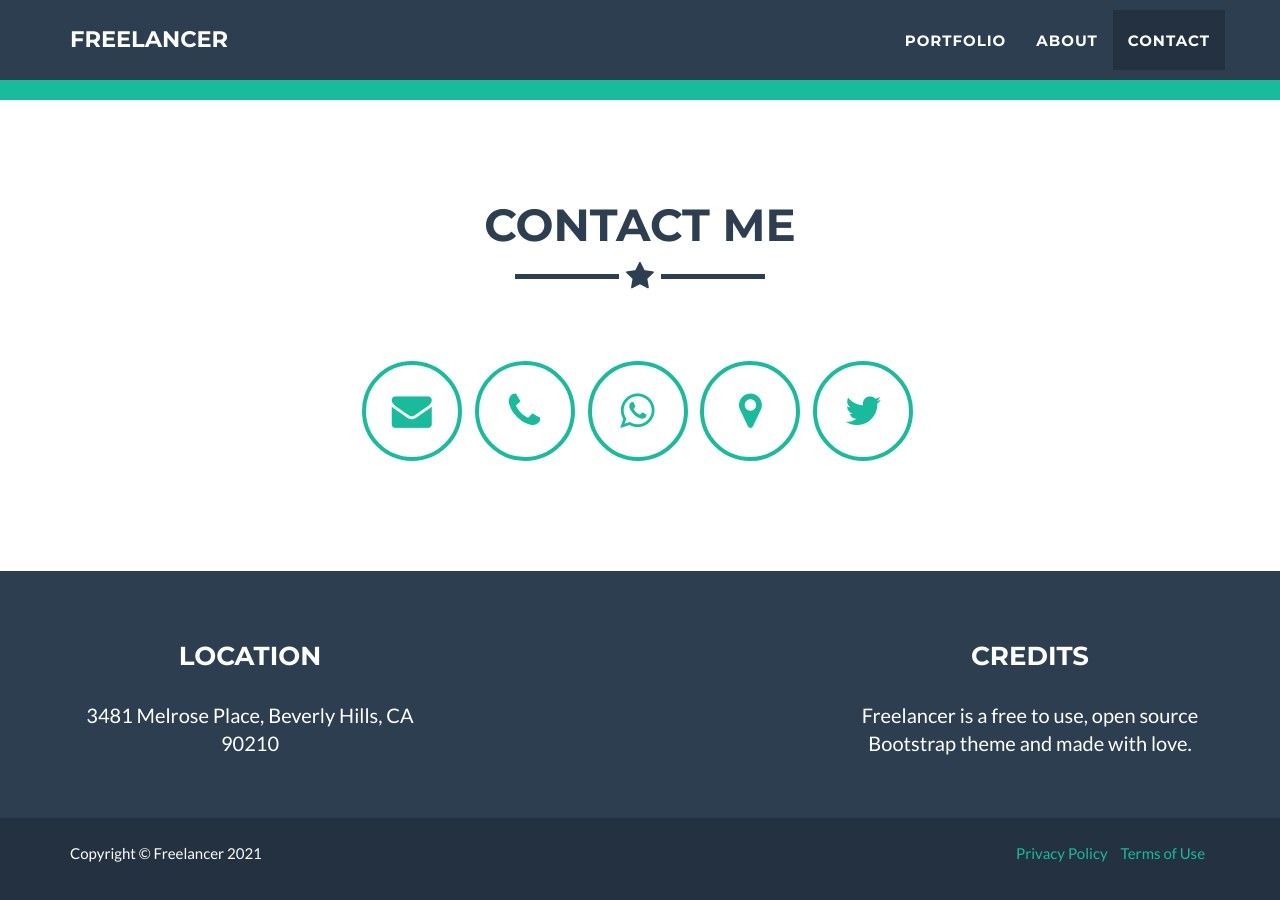
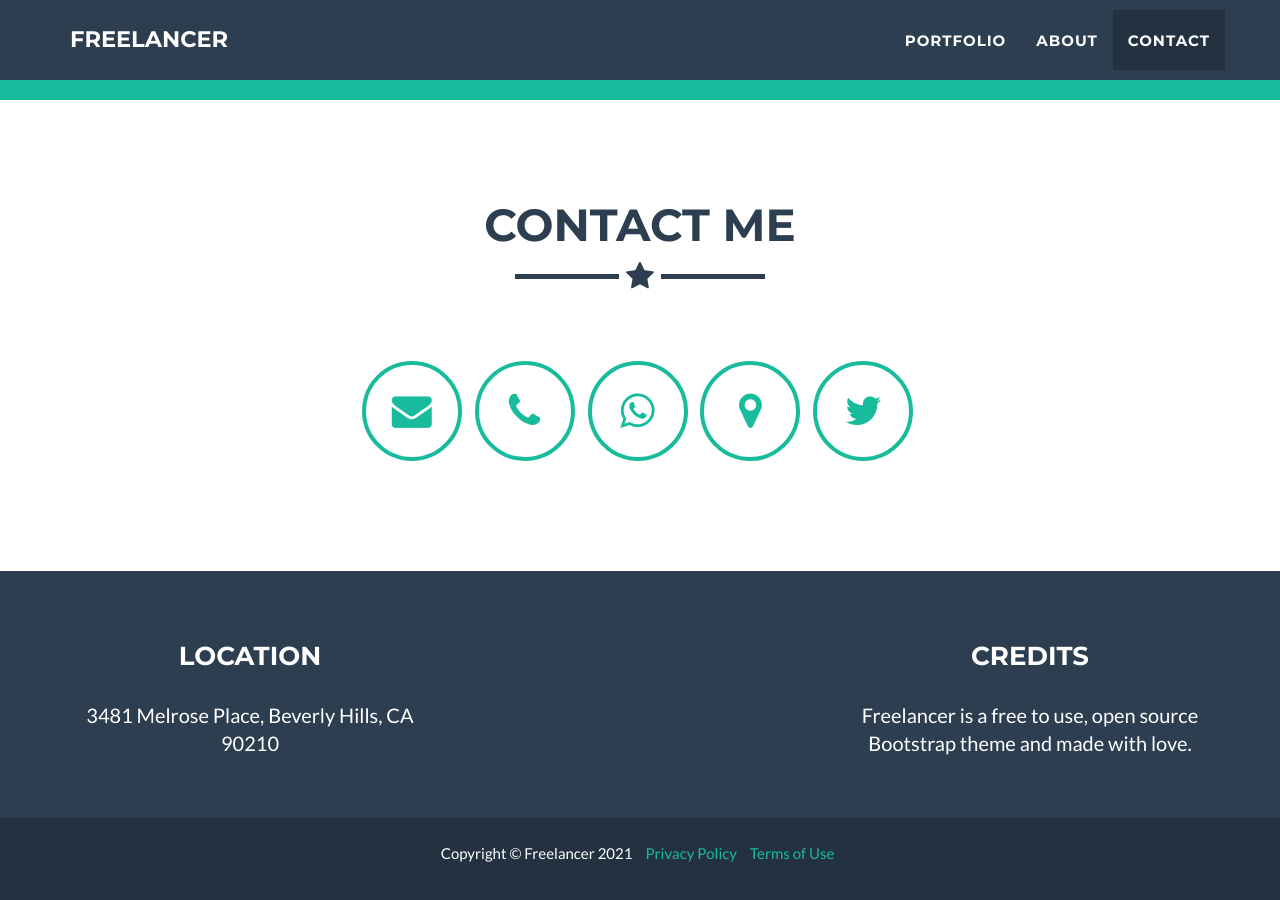
Before and after one commit to chickensmitten/freelancer, a Jekyll site: the page built from _posts/2014-07-18-project-1.markdown, in a window 1280 px wide and 900 px high, scrolled down 2145 px. Built offline with Jekyll 4.4.1, drawn with Linux system fonts in a browser that asks for light colours.

Commit message:
Update footer.html

```diff
--- a/_includes/footer.html
+++ b/_includes/footer.html
@@ -19,11 +19,9 @@
         <div class="footer-below">
             <div class="container">
                 <div class="row">
-                    <div class="col-md-6 text-left">
-                        Copyright &copy; {{ site.title }} 20{{ site.time | date: '%y' }}
-                    </div>
-			<div class="col-md-6 text-right">
+                    <div class="col-md-12">
 			    <ul class="list-inline">
+				<li>Copyright &copy; {{ site.title }} 20{{ site.time | date: '%y' }}</li>
 				<li><a href="https://slingshot.heydavid.io/privacy">Privacy Policy</a>
 				</li>
 				<li><a href="https://slingshot.heydavid.io/terms">Terms of Use</a>
```
